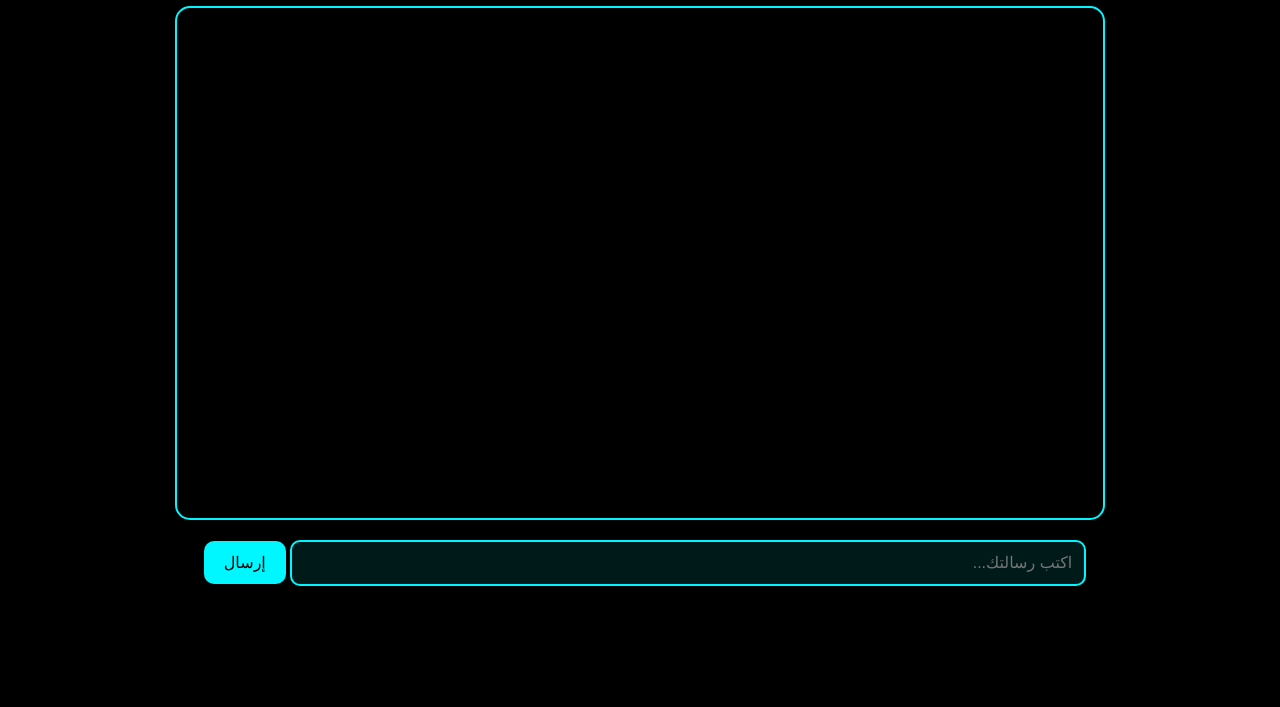
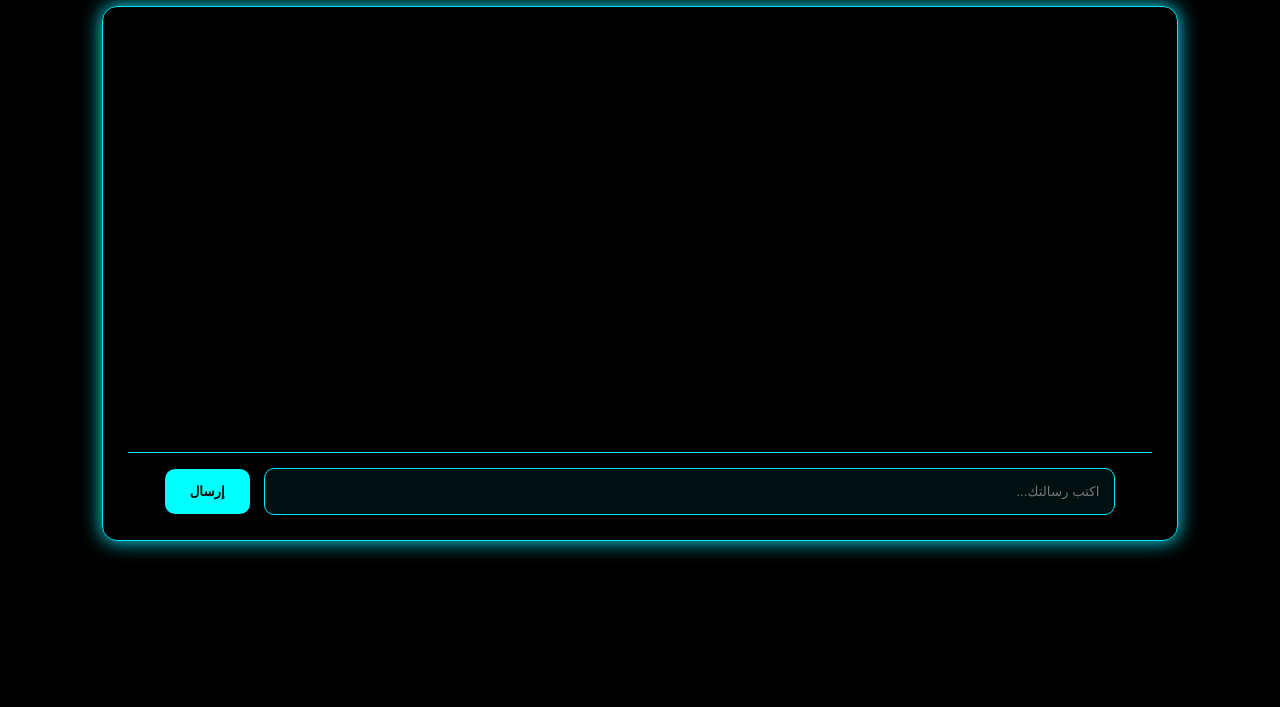
Before and after one commit to ijrambux/misterai-gpt, a plain HTML site: page index.html in a window 1280 px wide. Shown: the part 93-800 px from the top of the page. Drawn offline with Linux system fonts and the light colour scheme.

Commit message:
Update index.html

```diff
--- a/index.html
+++ b/index.html
@@ -1,98 +1,87 @@
 <!DOCTYPE html>
 <html lang="ar" dir="rtl">
 <head>
-<meta charset="UTF-8">
+  <meta charset="UTF-8" />
   <title>MisterAI GPT</title>
   <style>
     body {
       margin: 0;
-        padding: 0;
       background: #000;
-        font-family: "Arial";
-        color: #fff;
+      color: #0ff;
+      font-family: "Cairo", sans-serif;
       text-align: center;
     }
 
-    h1 {
-        margin-top: 40px;
-        font-size: 32px;
-        color: #00f7ff;
-        text-shadow: 0 0 10px #00f7ff;
+    .container {
+      margin: 40px auto;
+      width: 80%;
+      border: 1px solid #00eaff;
+      padding: 25px;
+      border-radius: 15px;
+      box-shadow: 0 0 20px #00f0ff;
     }
 
-    #chatBox {
-        width: 70%;
-        height: 60vh;
-        margin: 20px auto;
-        padding: 15px;
-        border: 2px solid #00f7ff;
-        border-radius: 15px;
-        background: rgba(0,0,0,0.4);
+    #chat {
+      height: 400px;
       overflow-y: auto;
-        text-align: left;
+      border-bottom: 1px solid #00eaff;
+      text-align: right;
+      padding: 10px;
+      font-size: 20px;
     }
 
-    .msg { margin: 10px 0; padding: 10px; border-bottom: 1px solid #00f7ff55; }
-
-    #inputBox {
-        width: 60%;
-        padding: 12px;
+    input {
+      width: 80%;
+      padding: 15px;
+      background: #001010;
+      border: 1px solid #00eaff;
+      color: #0ff;
       border-radius: 10px;
-        border: 2px solid #00f7ff;
-        background: #001a1a;
-        color: #fff;
-        outline: none;
-        font-size: 16px;
+      margin-top: 15px;
     }
 
-    #btnSend {
-        padding: 12px 20px;
-        margin-left: 10px;
+    button {
+      padding: 15px 25px;
+      background: #0ff;
       border: none;
-        background: #00f7ff;
-        color: #000;
+      margin-right: 10px;
       border-radius: 10px;
-        font-size: 16px;
       cursor: pointer;
+      font-weight: bold;
     }
   </style>
 </head>
+
 <body>
+  <h1>🤖 MisterAI GPT</h1>
 
-<h1>MisterAI GPT 🤖</h1>
+  <div class="container">
+    <div id="chat"></div>
 
-<div id="chatBox"></div>
-
-<input id="inputBox" placeholder="اكتب رسالتك...">
-<button id="btnSend" onclick="sendMsg()">إرسال</button>
+    <input id="message" placeholder="اكتب رسالتك..." />
+    <button onclick="sendMessage()">إرسال</button>
+  </div>
 
   <script>
-async function sendMsg() {
-    let msg = document.getElementById("inputBox").value;
-    if(!msg) return;
+    async function sendMessage() {
+      const msg = document.getElementById("message").value;
+      if (!msg.trim()) return;
 
-    add("🧑‍💻 " + msg);
-    document.getElementById("inputBox").value = "";
+      const chat = document.getElementById("chat");
+      chat.innerHTML += `<p>🧑‍💻 <b>أنت:</b> ${msg}</p>`;
 
-    const res = await fetch("/api/chat", {
+      document.getElementById("message").value = "";
+
+      const response = await fetch("/api/chat", {
         method: "POST",
-        headers: { "Content-Type":"application/json" },
-        body: JSON.stringify({ message: msg })
+        headers: { "Content-Type": "application/json" },
+        body: JSON.stringify({ message: msg }),
       });
 
-    const data = await res.json();
-    add("🤖 " + data.reply);
-}
-
-function add(text) {
-    let box = document.getElementById("chatBox");
-    let div = document.createElement("div");
-    div.className = "msg";
-    div.innerText = text;
-    box.appendChild(div);
-    box.scrollTop = box.scrollHeight;
+      const data = await response.json();
+      chat.innerHTML += `<p>🤖 <b>MisterAI:</b> ${data.reply}</p>`;
+      chat.scrollTop = chat.scrollHeight;
     }
   </script>
-
 </body>
 </html>
```
Lines whose indentation alone changed are shown as unchanged.
